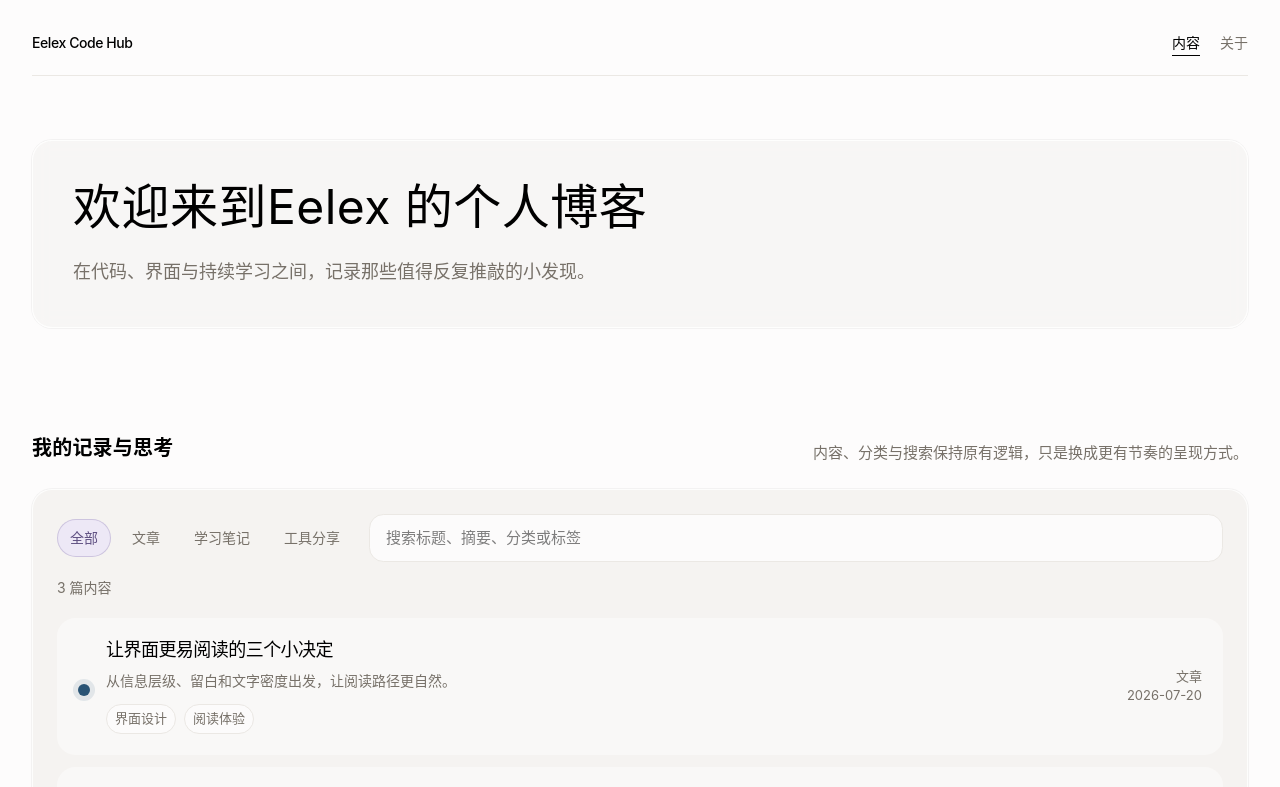
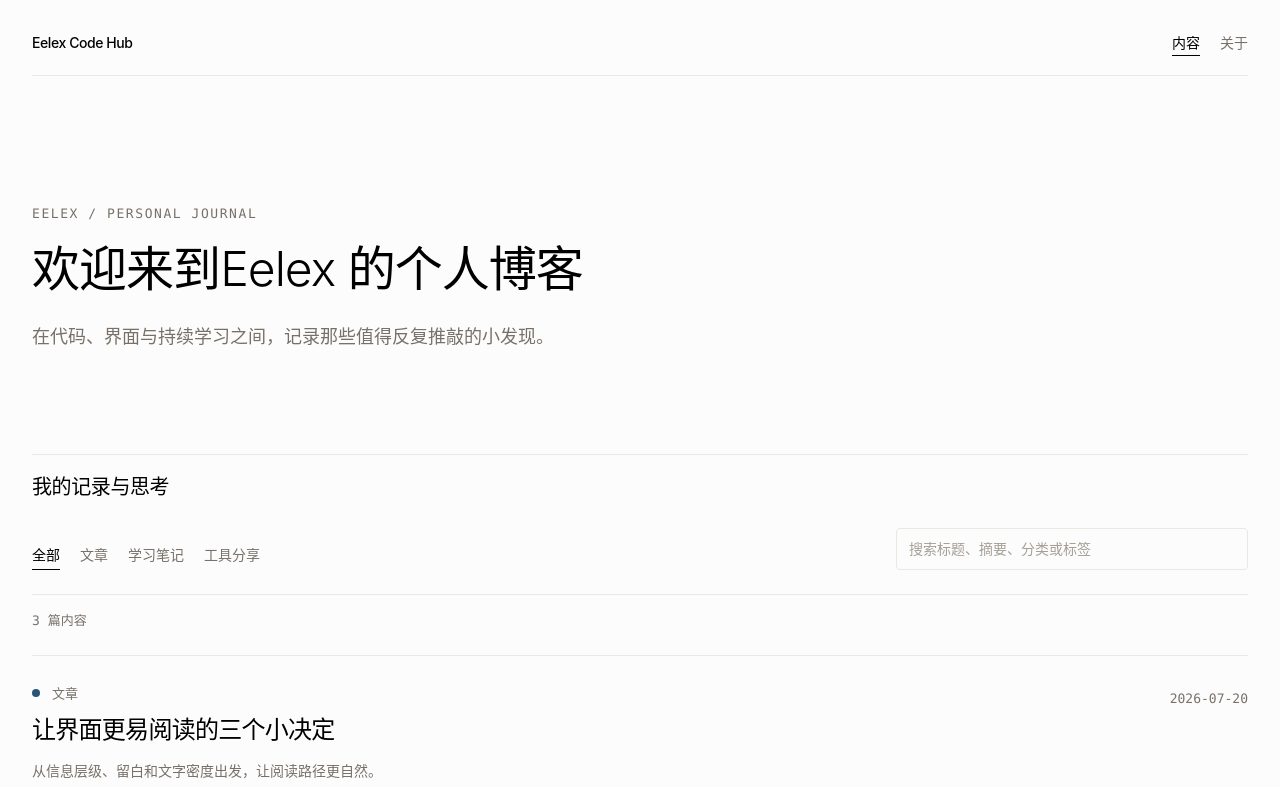
Before and after one commit to Ee1ex/Eelex-Journal, a Next.js app: page / in a window 1280 px wide. Shown: the top 787 px of the page. Built offline with nearby package versions, Linux system fonts and the light colour scheme.

Commit message:
feat: implement editorial homepage demo

```diff
--- a/src/app/globals.css
+++ b/src/app/globals.css
@@ -4,7 +4,9 @@
   --eelex-color-canvas: #fdfcfc;
   --eelex-color-surface: #f5f3f1;
   --eelex-color-ink: #000000;
+  --eelex-color-graphite: #44403b;
   --eelex-color-muted: #777169;
+  --eelex-color-ash: #a59f97;
   --eelex-color-border: #ebe8e4;
   --eelex-color-accent: #000000;
   --eelex-color-focus: #0447ff;
@@ -53,7 +55,9 @@
   --color-canvas: var(--eelex-color-canvas);
   --color-surface: var(--eelex-color-surface);
   --color-ink: var(--eelex-color-ink);
+  --color-graphite: var(--eelex-color-graphite);
   --color-muted: var(--eelex-color-muted);
+  --color-ash: var(--eelex-color-ash);
   --color-border: var(--eelex-color-border);
   --color-accent: var(--eelex-color-accent);
   --color-focus: var(--eelex-color-focus);
--- a/src/app/page.tsx
+++ b/src/app/page.tsx
@@ -15,29 +15,28 @@ export default function Home() {
   const items = getAllContent();
   return (
     <main id="main-content" tabIndex={-1}>
-      <section className="mx-auto max-w-[var(--eelex-width-wide)] px-[var(--eelex-space-page-inline)] pt-[clamp(3.625rem,5vw,4.625rem)] pb-12 sm:pb-14">
-        <div className="eelex-page-intro-card rounded-panel border border-white/80 bg-surface/65 p-7 shadow-[var(--eelex-shadow-panel)] backdrop-blur sm:p-10">
-          <h1 className="eelex-page-heading text-[length:var(--eelex-text-page-title)] leading-[1.1] font-normal tracking-[0.01em] whitespace-nowrap text-ink">
+      <section className="eelex-home-intro mx-auto max-w-[var(--eelex-width-wide)] px-[var(--eelex-space-page-inline)] pt-[clamp(4.5rem,10vw,9rem)] pb-[clamp(4rem,8vw,7rem)]">
+        <p className="mb-5 font-mono text-[length:var(--eelex-text-meta)] tracking-[0.12em] text-muted uppercase">
+          EELEX / PERSONAL JOURNAL
+        </p>
+        <h1 className="eelex-display max-w-4xl text-[length:var(--eelex-text-display)] leading-[var(--eelex-leading-tight)] text-ink">
           欢迎来到Eelex 的个人博客
         </h1>
-          <p className="eelex-page-intro mt-6 max-w-2xl text-lg leading-relaxed text-muted">
+        <p className="mt-7 max-w-xl text-lg leading-[1.6] text-muted">
           {publicProfile.introduction}
         </p>
-        </div>
       </section>
 
-      <section id="content">
-        <div className="mx-auto max-w-[var(--eelex-width-wide)] px-[var(--eelex-space-page-inline)] pt-12 pb-[var(--eelex-space-section)]">
-          <div className="flex flex-col gap-3 sm:flex-row sm:items-end sm:justify-between">
-            <h2 className="text-[length:var(--eelex-text-section-title)] leading-[1.65] font-semibold tracking-[0.01em] text-ink">
+      <section
+        className="eelex-content-section mx-auto max-w-[var(--eelex-width-wide)] px-[var(--eelex-space-page-inline)] pb-[var(--eelex-space-section)]"
+        id="content"
+      >
+        <div className="mb-7 flex flex-col gap-3 border-t border-border pt-5 sm:flex-row sm:items-baseline sm:justify-between">
+          <h2 className="eelex-display text-[length:var(--eelex-text-section-title)] leading-tight text-ink">
             我的记录与思考
           </h2>
-            <p className="shrink-0 text-[length:var(--eelex-text-body)] text-muted sm:whitespace-nowrap">
-              内容、分类与搜索保持原有逻辑，只是换成更有节奏的呈现方式。
-            </p>
         </div>
         <ContentDiscovery items={items} />
-        </div>
       </section>
     </main>
   );
--- a/src/components/content-card.tsx
+++ b/src/components/content-card.tsx
@@ -3,31 +3,34 @@ import Link from "next/link";
 import type { ContentSummary } from "../content/schema";
 
 const categoryDotStyles = {
-  文章: "bg-category-article shadow-[0_0_0_5px_rgba(42,84,117,0.11)]",
-  学习笔记: "bg-category-note shadow-[0_0_0_5px_rgba(128,87,25,0.11)]",
-  工具分享: "bg-category-tool shadow-[0_0_0_5px_rgba(40,105,94,0.11)]",
+  文章: "bg-category-article",
+  学习笔记: "bg-category-note",
+  工具分享: "bg-category-tool",
 } as const;
 
 export function ContentCard({ item }: { item: ContentSummary }) {
   return (
-    <article className="grid grid-cols-[auto_minmax(0,1fr)] items-start gap-x-4 rounded-[1.15rem] border border-transparent bg-white/40 p-5 transition hover:border-accent/15 hover:bg-white/75 sm:grid-cols-[auto_minmax(0,1fr)_auto] sm:items-center">
-      <span
-        aria-hidden="true"
-        className={`category-dot mt-2 size-3 rounded-full ${categoryDotStyles[item.category]}`}
-      />
-      <div>
-        <h2 className="text-lg leading-tight font-medium tracking-[-0.03em] text-ink">
+    <article className="eelex-content-row grid gap-4 py-6 sm:grid-cols-[minmax(0,1fr)_10rem] sm:gap-8 sm:py-7">
+      <div className="min-w-0">
+        <div className="flex items-center gap-3 text-[length:var(--eelex-text-meta)] text-muted">
+          <span
+            aria-hidden="true"
+            className={`category-dot size-2 rounded-full ${categoryDotStyles[item.category]}`}
+          />
+          <span>{item.category}</span>
+        </div>
+        <h3 className="mt-3 text-xl leading-tight font-medium tracking-[-0.03em] text-ink sm:text-2xl">
           <Link className="hover:text-accent" href={`/content/${item.slug}`}>
             {item.title}
           </Link>
-        </h2>
-        <p className="mt-2 max-w-[var(--eelex-width-reading)] text-sm leading-relaxed text-muted">
+        </h3>
+        <p className="mt-3 max-w-[var(--eelex-width-reading)] text-sm leading-7 text-muted">
           {item.excerpt}
         </p>
-        <ul className="mt-3 flex flex-wrap gap-2" aria-label="标签">
+        <ul className="mt-4 flex flex-wrap gap-x-3 gap-y-2" aria-label="标签">
           {item.tags.map((tag) => (
             <li
-              className="rounded-control border border-border bg-white/40 px-2 py-1 text-[length:var(--eelex-text-meta)] text-muted"
+              className="font-mono text-[length:var(--eelex-text-meta)] text-ash"
               key={tag}
             >
               {tag}
@@ -35,9 +38,7 @@ export function ContentCard({ item }: { item: ContentSummary }) {
           ))}
         </ul>
       </div>
-      <p className="col-start-2 mt-3 text-[length:var(--eelex-text-meta)] text-muted sm:col-auto sm:mt-0 sm:text-right">
-        {item.category}
-        <br />
+      <p className="font-mono text-[length:var(--eelex-text-meta)] leading-relaxed text-muted sm:pt-1 sm:text-right">
         <time dateTime={item.publishedAt}>{item.publishedAt}</time>
       </p>
     </article>
--- a/src/components/content-discovery.tsx
+++ b/src/components/content-discovery.tsx
@@ -14,10 +14,10 @@ const categories: readonly ("全部" | ContentCategory)[] = [
 ];
 
 const categoryClasses = {
-  全部: "border-[#8270a8]/30 bg-[#ede8f6] text-[#5e4f81]",
-  文章: "border-category-article/30 bg-category-article-soft text-category-article",
-  学习笔记: "border-category-note/30 bg-category-note-soft text-category-note",
-  工具分享: "border-category-tool/30 bg-category-tool-soft text-category-tool",
+  全部: "border-ink text-ink",
+  文章: "border-category-article text-category-article",
+  学习笔记: "border-category-note text-category-note",
+  工具分享: "border-category-tool text-category-tool",
 } as const;
 
 export function ContentDiscovery({
@@ -33,16 +33,16 @@ export function ContentDiscovery({
   );
 
   return (
-    <div className="mt-6 rounded-panel border border-white/80 bg-surface p-4 shadow-[var(--eelex-shadow-panel)] backdrop-blur sm:p-6">
-      <div className="grid gap-4 sm:grid-cols-[auto_minmax(0,1fr)] sm:items-center">
-        <div aria-label="内容分类" className="flex flex-wrap gap-2">
+    <div className="eelex-content-discovery">
+      <div className="grid gap-5 border-b border-border pb-6 sm:grid-cols-[1fr_minmax(16rem,22rem)] sm:items-end">
+        <div aria-label="内容分类" className="flex flex-wrap gap-x-5 gap-y-3">
           {categories.map((item) => {
             const selected = category === item;
 
             return (
               <button
                 aria-pressed={selected}
-                className={`rounded-control border px-3 py-2 text-sm font-medium transition-colors hover:border-black/10 hover:bg-black/[0.04] hover:text-ink ${selected ? categoryClasses[item] : "border-transparent bg-transparent text-muted"}`}
+                className={`border-b pb-1 text-sm transition-colors ${selected ? `${categoryClasses[item]} font-medium` : "border-transparent text-muted hover:text-ink"}`}
                 key={item}
                 onClick={() => setCategory(item)}
                 type="button"
@@ -56,7 +56,7 @@ export function ContentDiscovery({
           搜索内容
         </label>
         <input
-          className="w-full rounded-[0.9rem] border border-border bg-white/70 px-4 py-3 text-ink outline-accent"
+          className="w-full rounded-[var(--eelex-radius-input)] border border-border bg-transparent px-3 py-2.5 text-sm text-ink outline-focus placeholder:text-ash"
           id="content-search"
           onChange={(event) => setQuery(event.target.value)}
           placeholder="搜索标题、摘要、分类或标签"
@@ -64,15 +64,18 @@ export function ContentDiscovery({
           value={query}
         />
       </div>
-      <p aria-live="polite" className="mt-4 text-sm text-muted">
+      <p
+        aria-live="polite"
+        className="mt-4 font-mono text-[length:var(--eelex-text-meta)] text-muted"
+      >
         {results.length} 篇内容
       </p>
       {results.length === 0 ? (
-        <p className="mt-8 rounded-[1.2rem] border border-dashed border-border p-6 text-muted">
+        <p className="mt-8 border-y border-dashed border-border py-8 text-sm text-muted">
           没有找到匹配的内容，试试更短的关键词或切换分类。
         </p>
       ) : (
-        <div className="mt-5 grid gap-3">
+        <div className="mt-6">
           {results.map((item) => (
             <ContentCard item={item} key={item.slug} />
           ))}
```
Also changed, not shown: 2 other files (tests, documents, lock files or other folders). Lines whose indentation alone changed are shown as unchanged.
